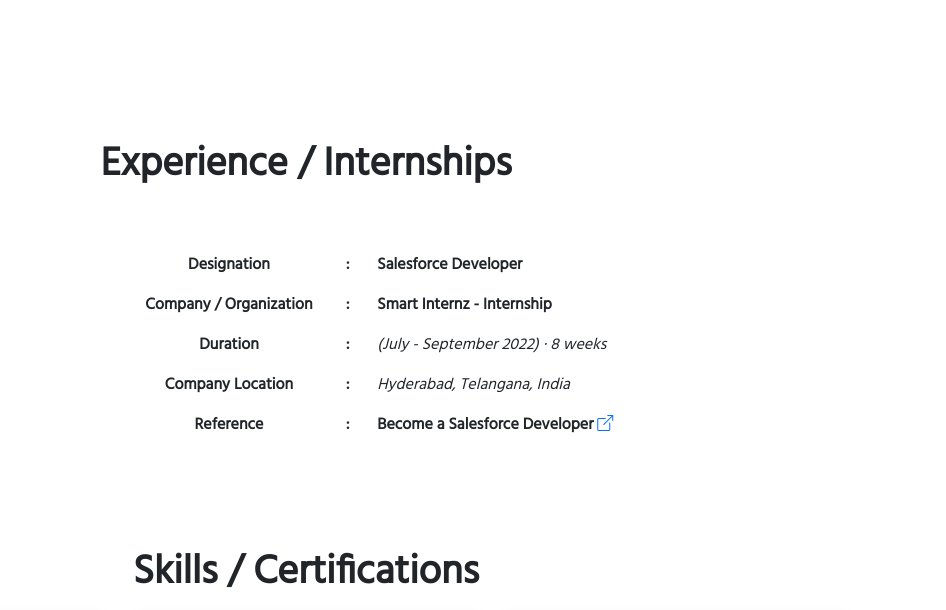
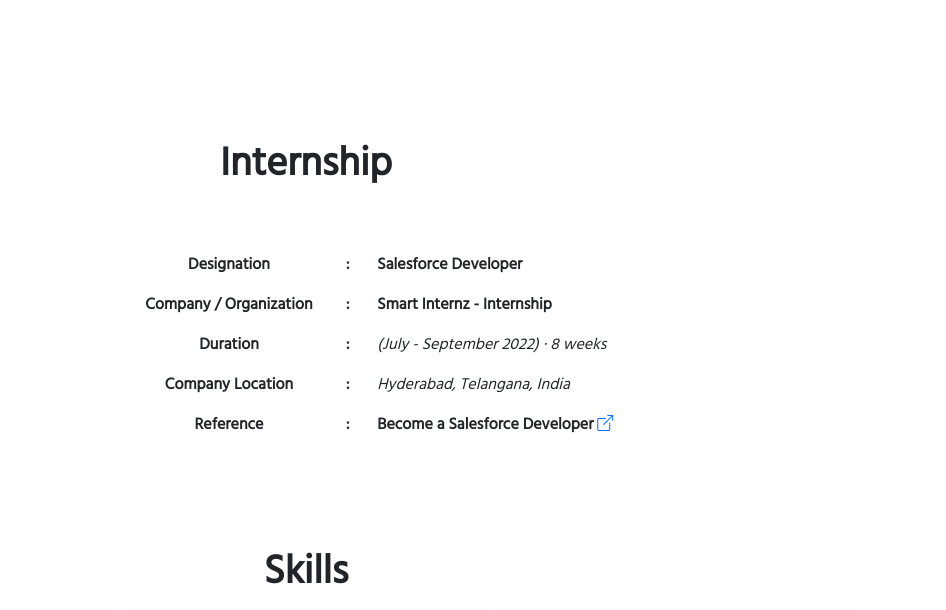
Before and after one commit to ManishaAsula/Manisha, a plain HTML site: page index.html in a window 1280 px wide. Shown: the part 1345-1955 px from the top of the page, 334-1280 px from the left. Drawn offline with nearby package versions, Linux system fonts and the light colour scheme; files whose address does not match are found by name.

Commit message:
Update index.html

```diff
--- a/index.html
+++ b/index.html
@@ -258,13 +258,12 @@
     </section>
     <!--About end-->
 
-    <!--Experience start-->
+    <!--internship start-->
     <div id="experience" class="mb-5"></div>
     <section class="pt-5" data-aos="flip-left">
         <div class="container">
             <div class="row d-flex flex-column justify-content-center">
-                <h1 class="text-center mb-5"><b>Experience / Internships</b></h1>
-                <!--Teaching assistant start-->
+                <h1 class="text-center mb-5"><b>Internship</b></h1>
                 <div class="col-12" data-aos="zoom-out">
                     <div classs="container">
                         <div class="row d-flex flex-row justify-content-center">
@@ -369,7 +368,7 @@
                                                         target="_blank" class="text-decoration-none text-dark"><b>Become
                                                             a Salesforce Developer</b> <i
                                                             class="bi bi-box-arrow-up-right text-primary"></i></a></p>
-                                            </div>
+                                           </div>
                                         </div>
                                     </div>
                                 </div>
@@ -377,7 +376,7 @@
                         </div>
                     </div>
                 </div>
-                <!--Teaching assistant end-->
+                <!--Internship end-->
 
 
 
@@ -385,7 +384,7 @@
                 <div id="skills" class="mb-5"></div>
                 <section data-aos="zoom-out" class="pt-5">
                     <div class="container">
-                        <h1 class="text-center mb-3"><b>Skills / Certifications</b></h1>
+                        <h1 class="text-center mb-3"><b>Skills </b></h1>
                         <div class="row">
                             <div class="col-12 col-md-6 col-lg-4 mb-3" data-aos="flip-up">
                                 <div class="card w-100 shadow h-100">
```
